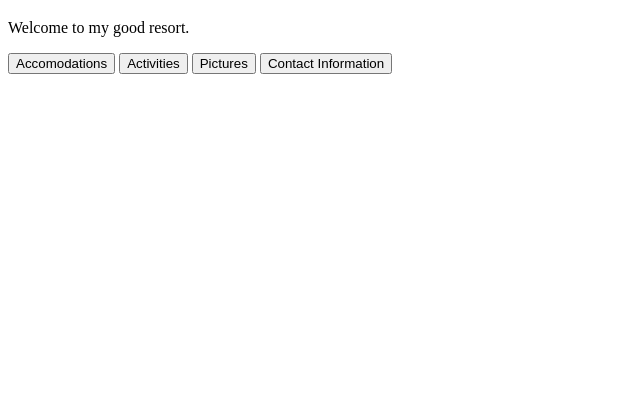
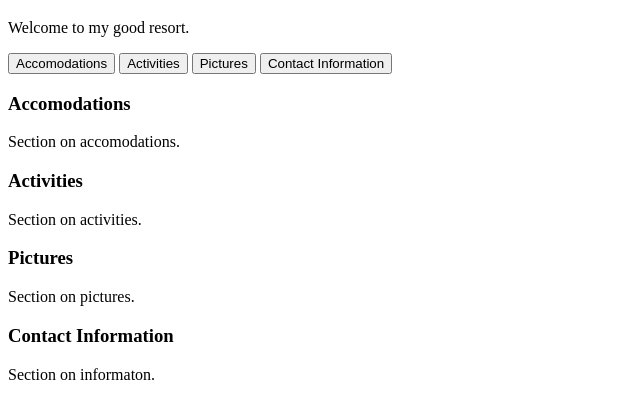
Before and after one commit to chloehellberg/resort-website, a plain HTML site: page index.html in a window 1280 px wide. Shown: the part 61-480 px from the top of the page, without its empty margins (0-640 px from the left). Drawn offline with Linux system fonts and the light colour scheme.

Commit message:
Add what will show on button once clicked

```diff
--- a/index.html
+++ b/index.html
@@ -9,10 +9,30 @@
   <p>Welcome to my good resort.</p>
 
   <div class="tabs">
-    <button class="tablinks" onclick="openCity(event, 'Accomodations')">Accomodations</button>
-    <button class="tablinks" onclick="openCity(event, 'Activities')">Activities</button>
-    <button class="tablinks" onclick="openCity(event, 'Pictures')">Pictures</button>
-    <button class="tablinks" onclick="openCity(event, 'Contact Information')">Contact Information</button>
+    <button class="tablinks" onclick="openTab(event, 'Accomodations')">Accomodations</button>
+    <button class="tablinks" onclick="openTab(event, 'Activities')">Activities</button>
+    <button class="tablinks" onclick="openTab(event, 'Pictures')">Pictures</button>
+    <button class="tablinks" onclick="openTab(event, 'Contact Information')">Contact Information</button>
+  </div>
+
+  <div id="Accomodations" class="tabcontent">
+    <h3>Accomodations</h3>
+    <p>Section on accomodations.</p>
+  </div>
+
+  <div id="Activities" class="tabcontent">
+    <h3>Activities</h3>
+    <p>Section on activities.</p>
+  </div>
+
+  <div id="Pictures" class="tabcontent">
+    <h3>Pictures</h3>
+    <p>Section on pictures.</p>
+  </div>
+
+  <div id="Contact Information" class="tabcontent">
+    <h3>Contact Information</h3>
+    <p>Section on informaton.</p>
   </div>
 
 
```
